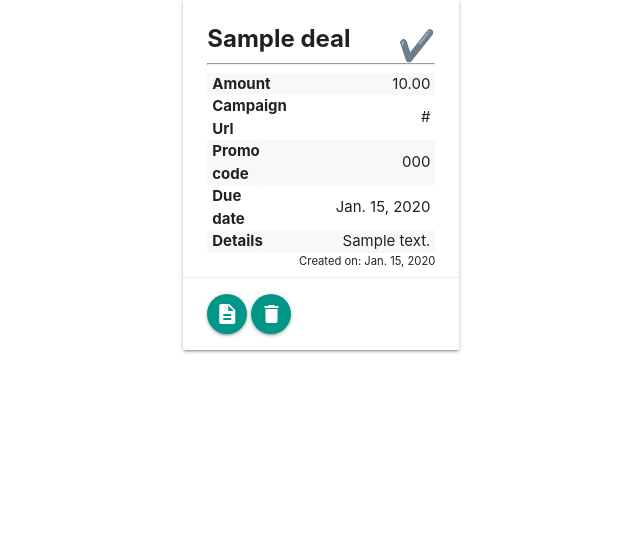
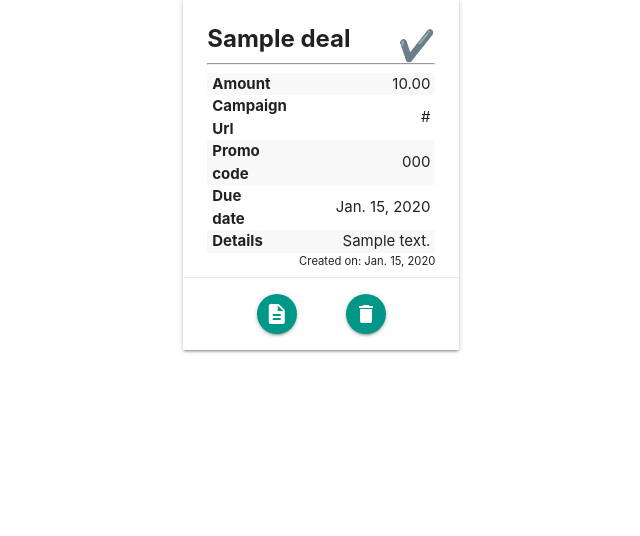
Before and after one commit to kenneychan/creatorWallet, a Django app: page /deals/ in a window 1280 px wide. Shown: the part 205-741 px from the top of the page, without its empty margins (20-660 px from the left). Run offline with Django 4.2, Linux system fonts and the light colour scheme; a user stored in the database is signed in; tables that the repository leaves empty hold one stand-in row (values such as "Sample post").

Commit message:
added styling for card action buttons to even space them out

```diff
--- a/creatorwallet/main_app/static/css/style.css
+++ b/creatorwallet/main_app/static/css/style.css
@@ -83,6 +83,11 @@ nav .brand-logo {
   margin-right:-15px;
 }
 
+.card .card-action {
+  display: flex;
+  justify-content: space-evenly;
+}
+
 #addDealModal, .editDealModal {
   max-height: 100%;
   max-width: 50%;
```
